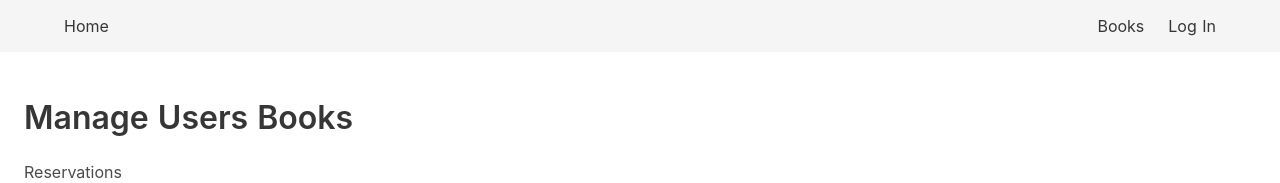
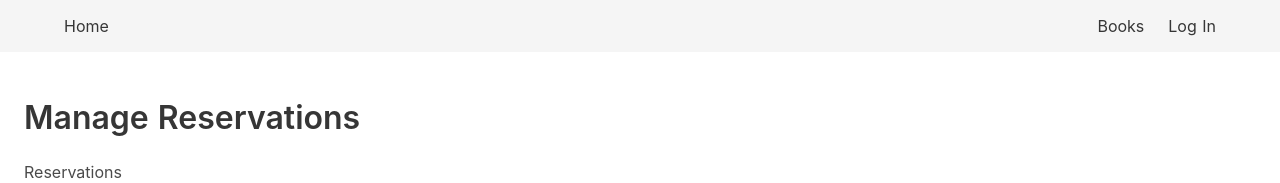
Before and after one commit to nielsdegroot789/schoolbib, a Nuxt app in the folder frontend/: page /manage/reservations in a window 1280 px wide. Shown: the top 183 px of the page. Built offline with nearby package versions, Linux system fonts and the light colour scheme; no server answers; what @braid/vue-formulate would draw is missing.

Commit message:
updating title to make purpose clear

```diff
--- a/frontend/pages/manage/reservations/index.vue
+++ b/frontend/pages/manage/reservations/index.vue
@@ -1,7 +1,7 @@
 <template>
   <div class="setup section">
     <header class="level">
-      <h1 class="level-left title">Manage Users Books</h1>
+      <h1 class="level-left title">Manage Reservations</h1>
     </header>
     <h2>Reservations</h2>
     <table class="table table is-bordered is-hoverable is-fullwidth">
```
